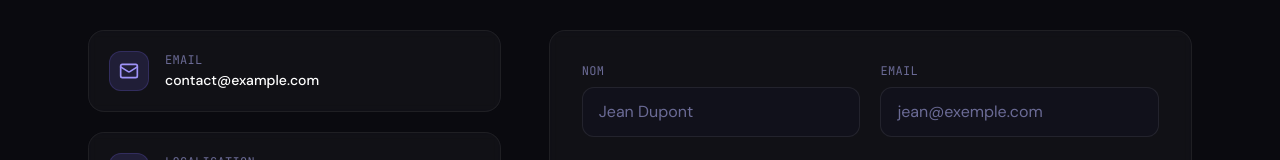
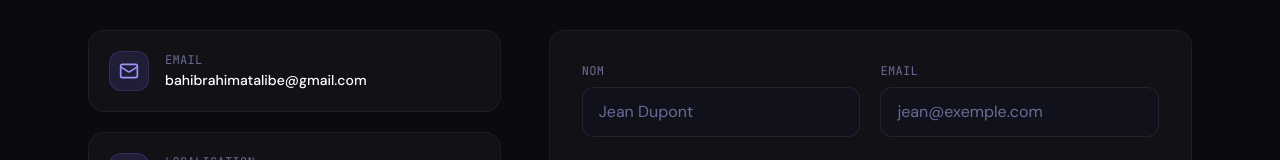
Before and after one commit to bahEzope224/portfolio-pro, a React (Vite) app in the folder frontend/: page /contact in a window 1280 px wide. Shown: the part 289-449 px from the top of the page. Built offline with nearby package versions, Linux system fonts and the light colour scheme; no server answers.

Commit message:
maj page contact

```diff
--- a/frontend/src/index.css
+++ b/frontend/src/index.css
@@ -8,6 +8,7 @@
                    radial-gradient(at 80% 0%, hsla(240, 100%, 70%, 0.12) 0px, transparent 50%),
                    radial-gradient(at 0% 50%, hsla(280, 70%, 60%, 0.10) 0px, transparent 50%);
 }
+
 
 /* ─── Base styles ───────────────────────────────────────────────────────── */
 @layer base {
--- a/frontend/src/pages/public/ContactPage.tsx
+++ b/frontend/src/pages/public/ContactPage.tsx
@@ -46,7 +46,7 @@
         {/* Info cards */}
         <div className="lg:col-span-2 flex flex-col gap-5">
           {[
-            { icon: Mail,    label: 'Email',        value: 'contact@example.com' },
+            { icon: Mail,    label: 'Email',        value: <a href='mailto:bahibrahimatalibe@gmail.com'>bahibrahimatalibe@gmail.com</a> },
             { icon: MapPin,  label: 'Localisation', value: 'Paris, France' },
             { icon: Clock,   label: 'Disponibilité', value: 'Lun – Ven, 9h – 18h' },
           ].map(({ icon: Icon, label, value }) => (
```
